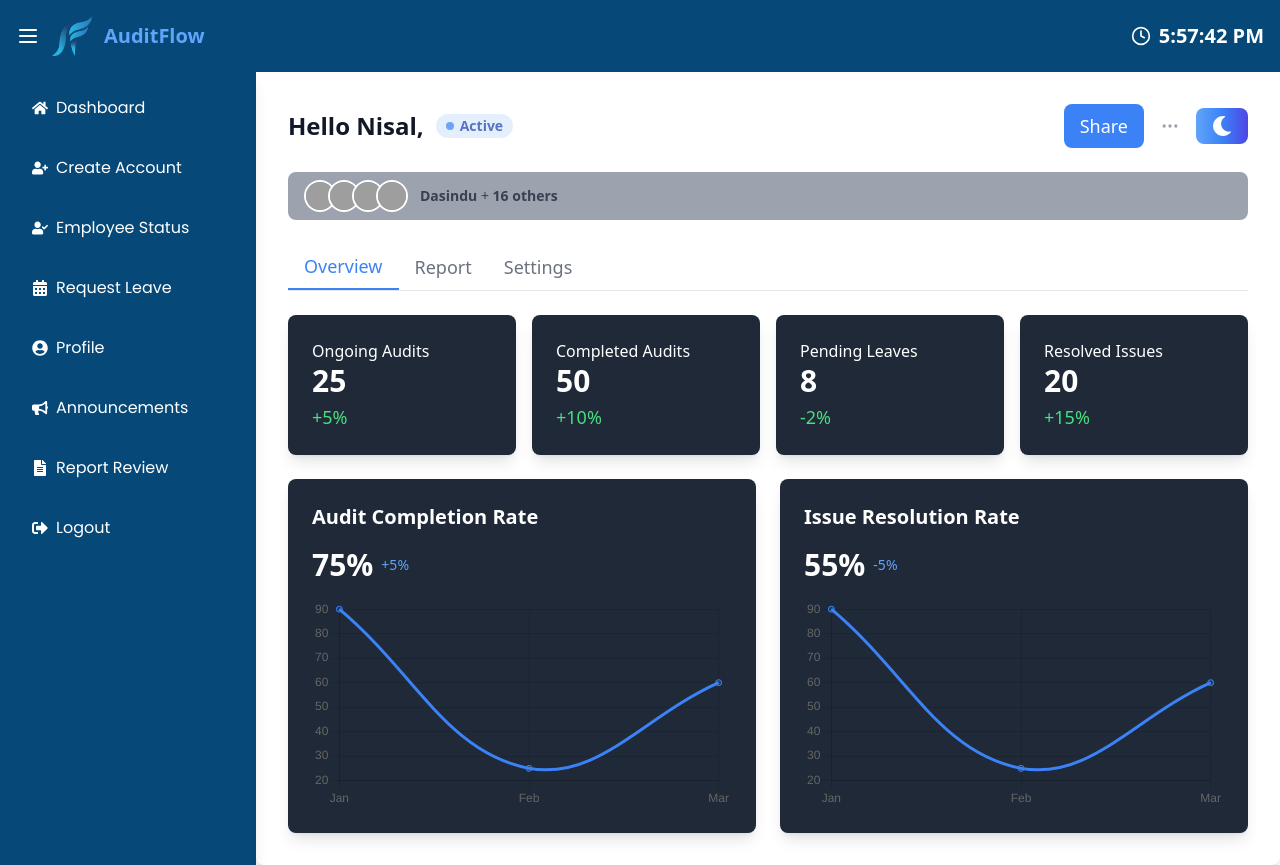
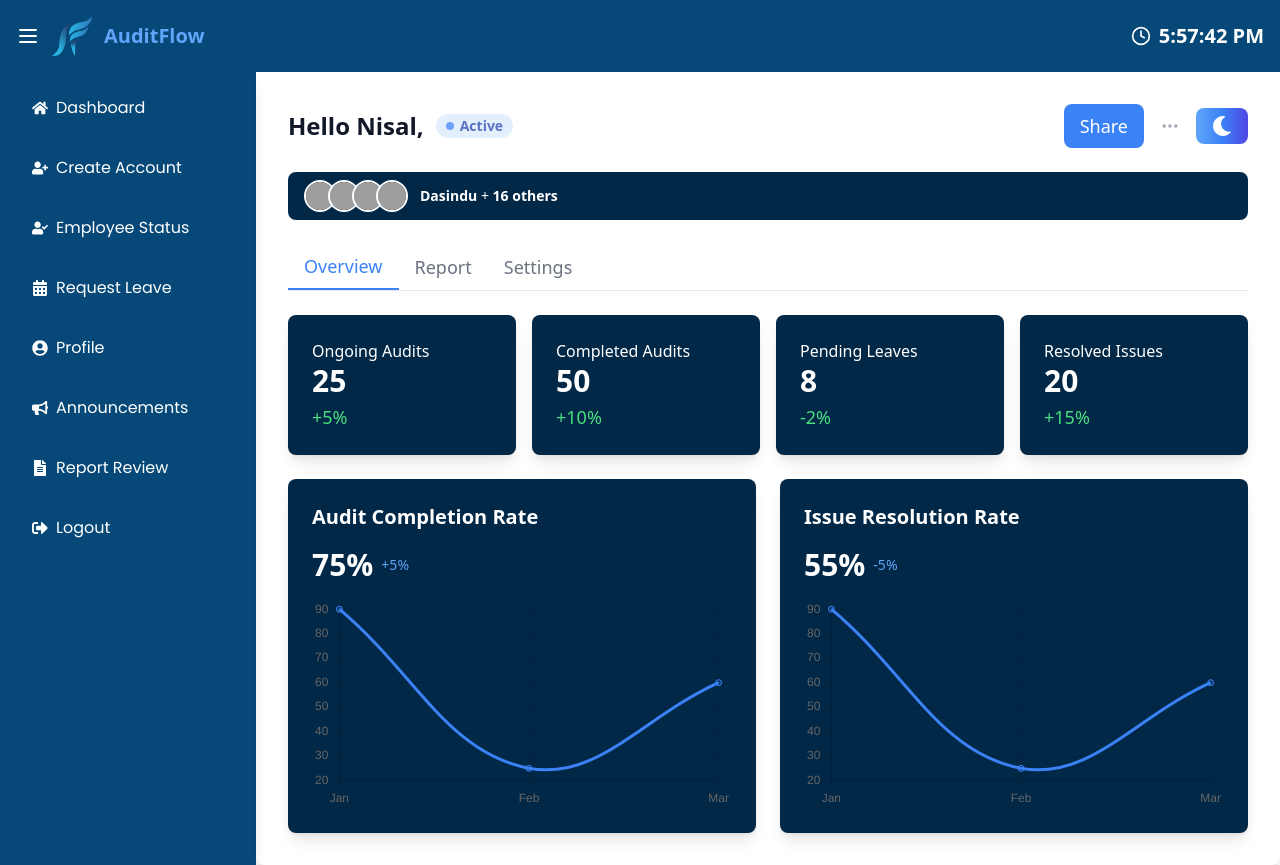
Before and after one commit to Nisal2522/Audit-Managment, a React (Vite) app in the folder frontend/: page /food/Head in a window 1280 px wide. Built offline with nearby package versions, Linux system fonts and the light colour scheme; grey boxes are pictures that could not be loaded.

Commit message:
Update DepartmentHead.jsx

```diff
--- a/frontend/src/pages/food/DepartmentHead/DepartmentHead.jsx
+++ b/frontend/src/pages/food/DepartmentHead/DepartmentHead.jsx
@@ -82,7 +82,7 @@ const DepartmentheadFood = () => {
           {/* Members Count Section */}
           <div
             className={`flex items-center space-x-3 px-4 py-2 rounded-lg inline-block text-sm font-medium mb-6 ${
-              darkMode ? "bg-teal-300 text-black" : "bg-gray-400 text-gray-700"
+              darkMode ? "bg-teal-300 text-black" : "bg-[#022847] text-white"
             }`}
           >
             {/* Profile Images */}
@@ -130,7 +130,7 @@ const DepartmentheadFood = () => {
                     "Pending Leaves",
                     "Resolved Issues",
                   ].map((title, index) => (
-                    <div key={index} className="p-6 rounded-lg shadow-lg bg-gray-800">
+                    <div key={index} className="p-6 rounded-lg shadow-lg bg-[#022847]">
                       <p className="text-white">{title}</p>
                       <h2 className="text-white text-3xl font-bold">
                         {[25, 50, 8, 20][index]}
@@ -145,7 +145,7 @@ const DepartmentheadFood = () => {
                 <div className="grid grid-cols-2 gap-6 mt-6">
                   {["Audit Completion Rate", "Issue Resolution Rate"].map(
                     (title, index) => (
-                      <div key={index} className="p-6 rounded-lg shadow-lg bg-gray-800">
+                      <div key={index} className="p-6 rounded-lg shadow-lg bg-[#022847]">
                         <h3 className="text-xl text-white font-semibold mb-4">
                           {title}
                         </h3>
```
